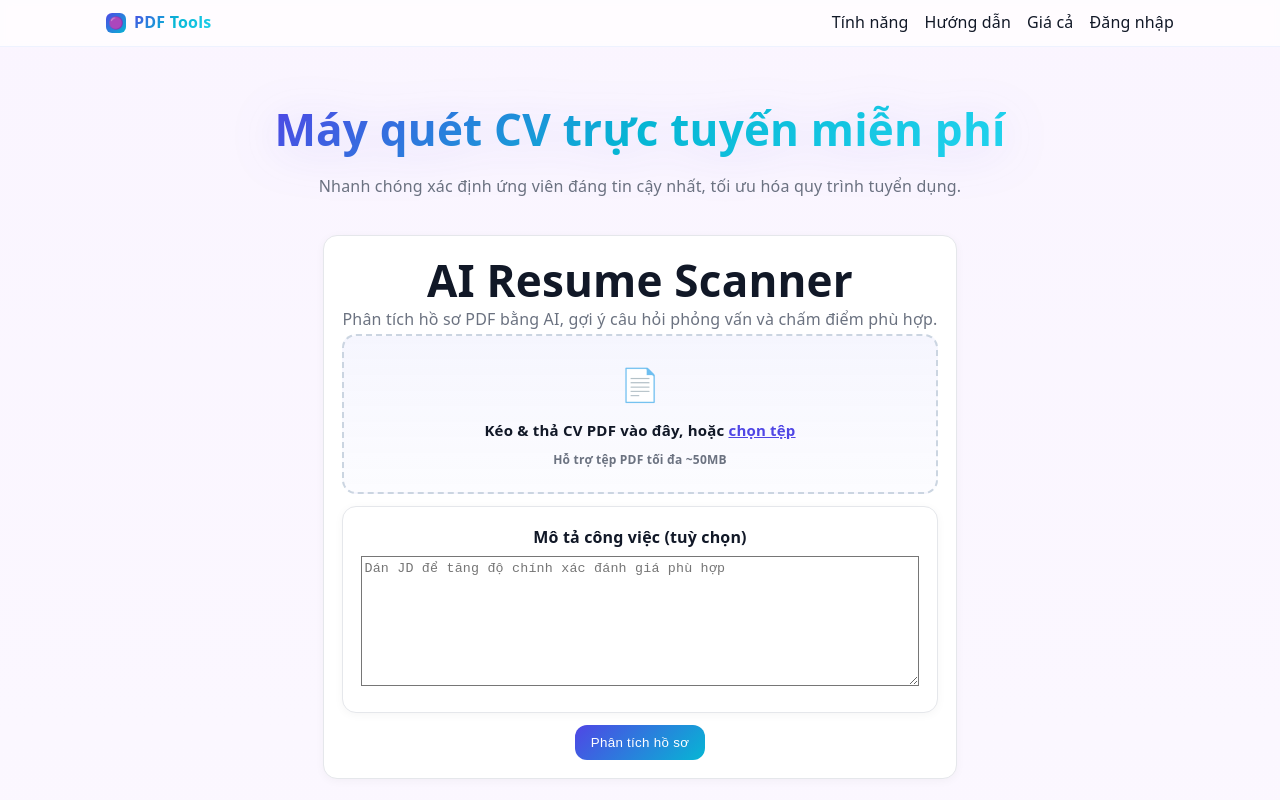
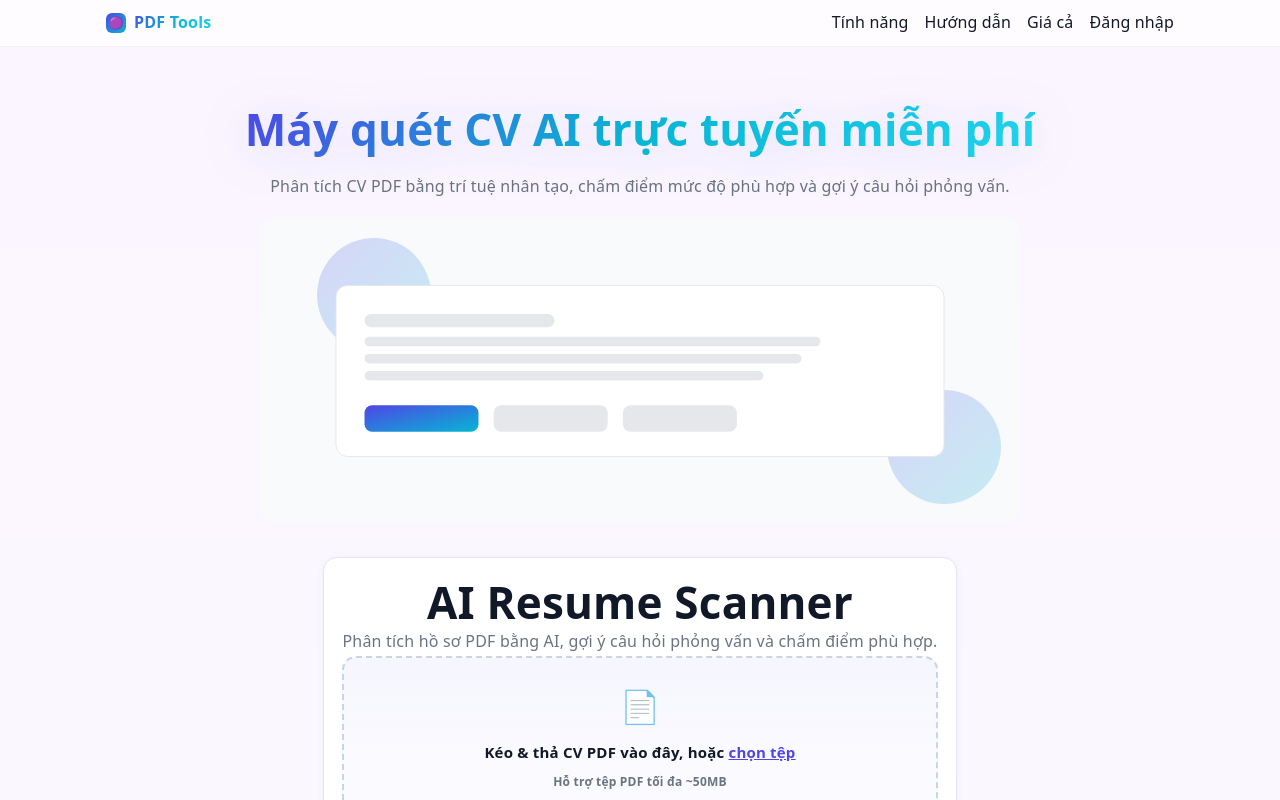
Before and after one commit to suleng18/filter-cv-ai, a Next.js app: page / in a window 1280 px wide. Shown: the top 800 px of the page. Built offline with nearby package versions, Linux system fonts and the light colour scheme.

Commit message:
Update hero section text and add AI CV analysis features with illustrative image

```diff
--- a/src/app/page.tsx
+++ b/src/app/page.tsx
@@ -10,9 +10,17 @@ export default function Page() {
       <section className="hero-block" id="drop">
         <div className="hero-inner">
           <h1>
-            <span className="gradient-text">Máy quét CV trực tuyến miễn phí</span>
+            <span className="gradient-text">Máy quét CV AI trực tuyến miễn phí</span>
           </h1>
-          <p>Nhanh chóng xác định ứng viên đáng tin cậy nhất, tối ưu hóa quy trình tuyển dụng.</p>
+          <p>
+            Phân tích CV PDF bằng trí tuệ nhân tạo, chấm điểm mức độ phù hợp và gợi ý câu hỏi phỏng
+            vấn.
+          </p>
+          <img
+            src="/hero.svg"
+            alt="Minh họa máy quét CV AI phân tích CV PDF và chấm điểm phù hợp"
+            style={{ maxWidth: '760px', width: '100%', margin: '0 auto' }}
+          />
           <AnalyzeClient />
         </div>
       </section>
```
Also changed, not shown: public/hero.svg (added).
